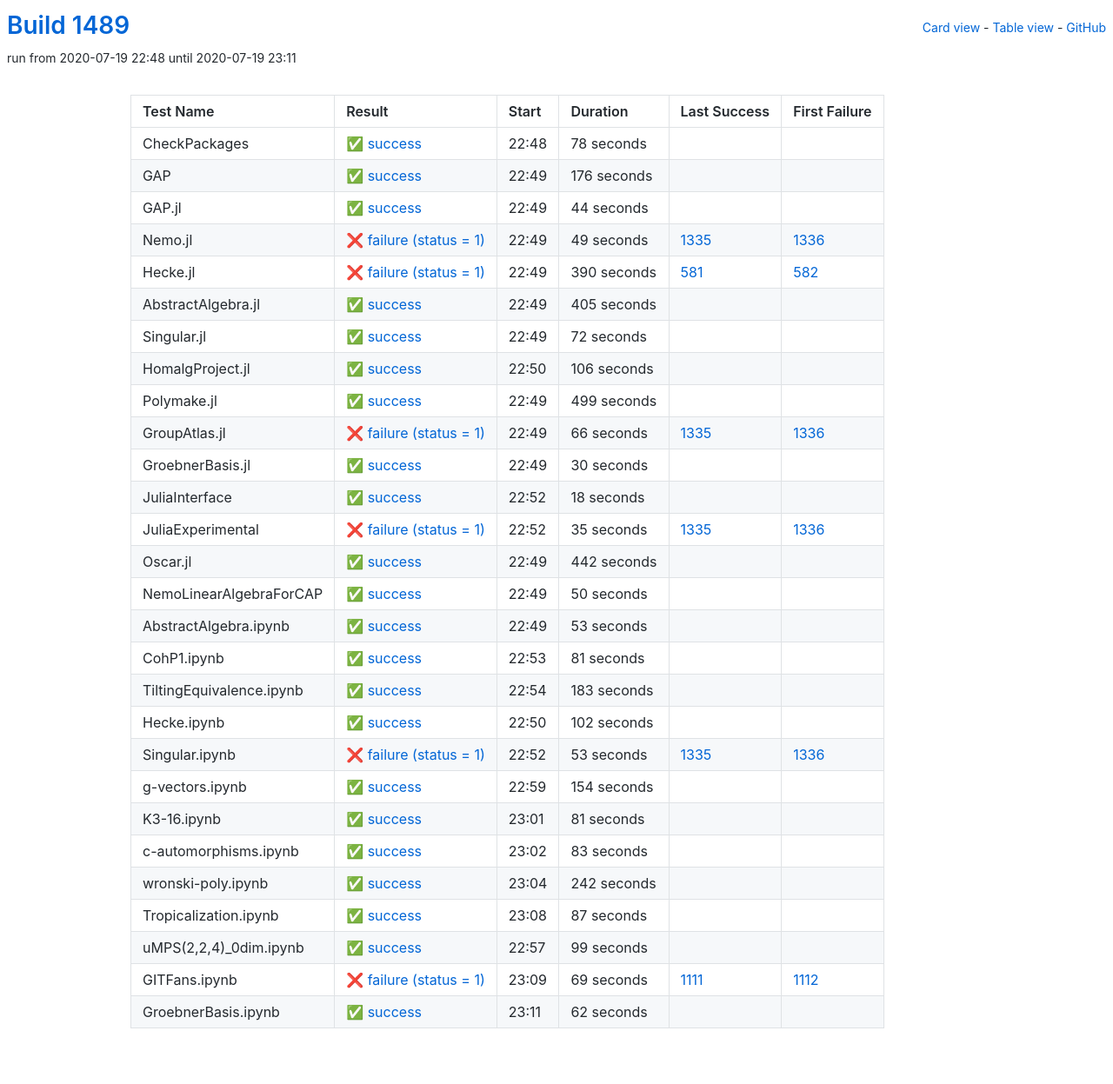
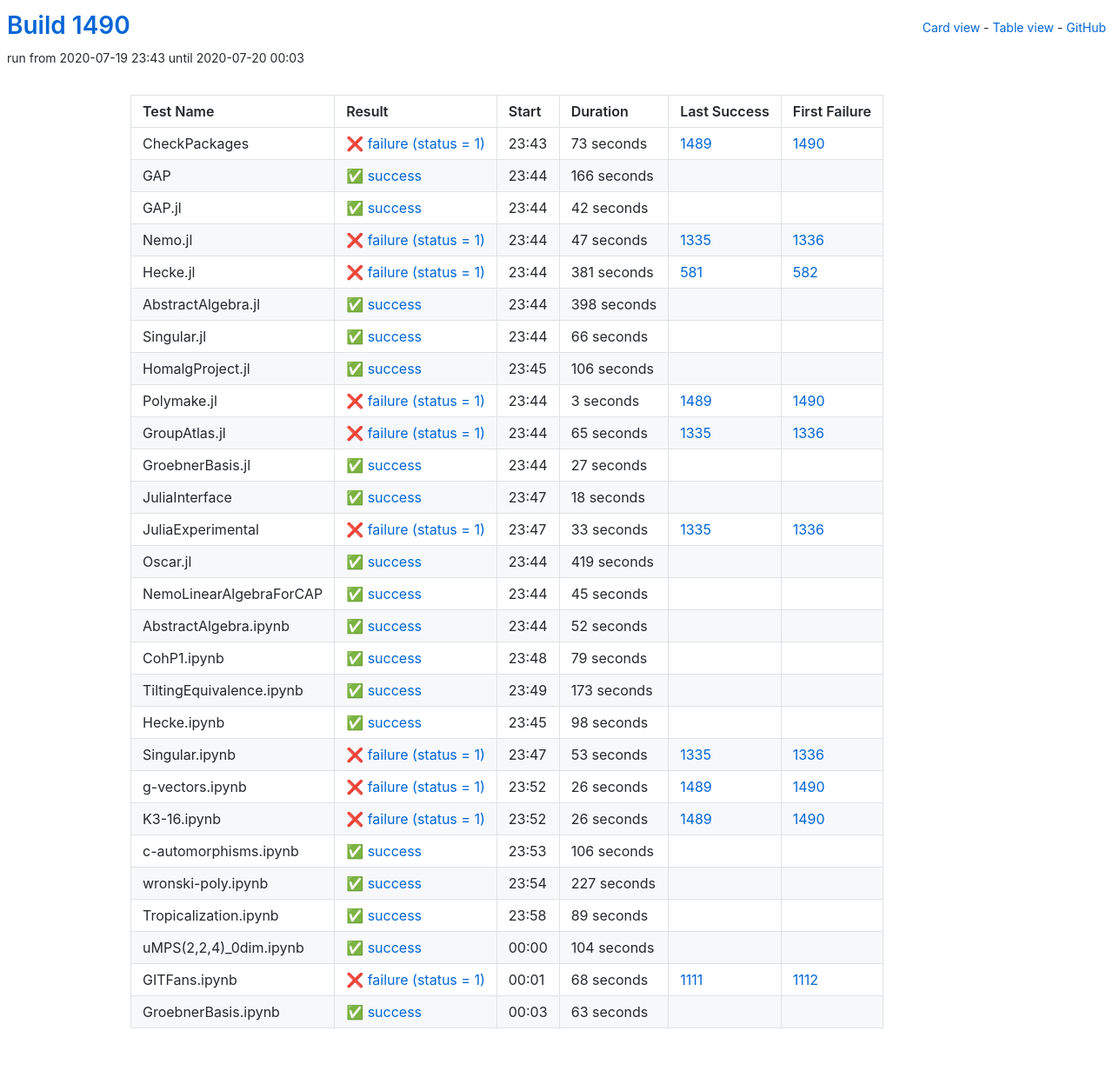
Before and after one commit to oscar-system/oscar-ci-status-1.4, a Jekyll site: the page built from table.html, in a window 1280 px wide. Shown: the whole page at 87% size. Built offline with Jekyll 4.4.1, drawn with Linux system fonts in a browser that asks for light colours.

Commit message:
Build #1490

```diff
--- a/_data/ci.yml
+++ b/_data/ci.yml
@@ -1,6 +1,6 @@
 ---
-build: 1489
-build_url: https://oscarci.mathematik.uni-kl.de/job/oscar-julia-1.4/1489/
+build: 1490
+build_url: https://oscarci.mathematik.uni-kl.de/job/oscar-julia-1.4/1490/
 job: oscar-julia-1.4
 organization: oscar-system
 repo: oscar-ci-status-1.4
@@ -8,92 +8,92 @@ repourl: https://github.com/oscar-system/oscar-ci-status-1.4
 tests:
 - name: CheckPackages
   id: checkpackages
-  log: https://oscarci.mathematik.uni-kl.de/job/oscar-julia-1.4/1489/artifact/logs/build-1489/CheckPackages.log
-  start: 2020-07-19 22:48
+  log: https://oscarci.mathematik.uni-kl.de/job/oscar-julia-1.4/1490/artifact/logs/build-1490/CheckPackages.log
+  start: 2020-07-19 23:43
+  success: false
+  exitcode: 1
+  status: failure
+  duration: 73
+  last_success: 1489
+  last_success_url: https://oscarci.mathematik.uni-kl.de/job/oscar-julia-1.4/1489/
+  first_failure: 1490
+  first_failure_url: https://oscarci.mathematik.uni-kl.de/job/oscar-julia-1.4/1490/
+- name: GAP
+  id: gap
+  log: https://oscarci.mathematik.uni-kl.de/job/oscar-julia-1.4/1490/artifact/logs/build-1490/GAP.log
+  start: 2020-07-19 23:44
   success: true
   exitcode: 0
   status: success
-  duration: 78
-  last_success: false
-  last_success_url:
-  first_failure: false
-  first_failure_url:
-- name: GAP
-  id: gap
-  log: https://oscarci.mathematik.uni-kl.de/job/oscar-julia-1.4/1489/artifact/logs/build-1489/GAP.log
-  start: 2020-07-19 22:49
-  success: true
-  exitcode: 0
-  status: success
-  duration: 176
+  duration: 166
   last_success: false
   last_success_url:
   first_failure: false
   first_failure_url:
 - name: GAP.jl
   id: gap-jl
-  log: https://oscarci.mathematik.uni-kl.de/job/oscar-julia-1.4/1489/artifact/logs/build-1489/GAP.jl.log
-  start: 2020-07-19 22:49
+  log: https://oscarci.mathematik.uni-kl.de/job/oscar-julia-1.4/1490/artifact/logs/build-1490/GAP.jl.log
+  start: 2020-07-19 23:44
   success: true
   exitcode: 0
   status: success
-  duration: 44
+  duration: 42
   last_success: false
   last_success_url:
   first_failure: false
   first_failure_url:
 - name: Nemo.jl
   id: nemo-jl
-  log: https://oscarci.mathematik.uni-kl.de/job/oscar-julia-1.4/1489/artifact/logs/build-1489/Nemo.jl.log
-  start: 2020-07-19 22:49
+  log: https://oscarci.mathematik.uni-kl.de/job/oscar-julia-1.4/1490/artifact/logs/build-1490/Nemo.jl.log
+  start: 2020-07-19 23:44
   success: false
   exitcode: 1
   status: failure
-  duration: 49
+  duration: 47
   last_success: 1335
   last_success_url: https://oscarci.mathematik.uni-kl.de/job/oscar-julia-1.4/1335/
   first_failure: 1336
   first_failure_url: https://oscarci.mathematik.uni-kl.de/job/oscar-julia-1.4/1336/
 - name: Hecke.jl
   id: hecke-jl
-  log: https://oscarci.mathematik.uni-kl.de/job/oscar-julia-1.4/1489/artifact/logs/build-1489/Hecke.jl.log
-  start: 2020-07-19 22:49
+  log: https://oscarci.mathematik.uni-kl.de/job/oscar-julia-1.4/1490/artifact/logs/build-1490/Hecke.jl.log
+  start: 2020-07-19 23:44
   success: false
   exitcode: 1
   status: failure
-  duration: 390
+  duration: 381
   last_success: 581
   last_success_url: https://oscarci.mathematik.uni-kl.de/job/oscar-julia-1.4/581/
   first_failure: 582
   first_failure_url: https://oscarci.mathematik.uni-kl.de/job/oscar-julia-1.4/582/
 - name: AbstractAlgebra.jl
   id: abstractalgebra-jl
-  log: https://oscarci.mathematik.uni-kl.de/job/oscar-julia-1.4/1489/artifact/logs/build-1489/AbstractAlgebra.jl.log
-  start: 2020-07-19 22:49
+  log: https://oscarci.mathematik.uni-kl.de/job/oscar-julia-1.4/1490/artifact/logs/build-1490/AbstractAlgebra.jl.log
+  start: 2020-07-19 23:44
   success: true
   exitcode: 0
   status: success
-  duration: 405
+  duration: 398
   last_success: false
   last_success_url:
   first_failure: false
   first_failure_url:
 - name: Singular.jl
   id: singular-jl
-  log: https://oscarci.mathematik.uni-kl.de/job/oscar-julia-1.4/1489/artifact/logs/build-1489/Singular.jl.log
-  start: 2020-07-19 22:49
+  log: https://oscarci.mathematik.uni-kl.de/job/oscar-julia-1.4/1490/artifact/logs/build-1490/Singular.jl.log
+  start: 2020-07-19 23:44
   success: true
   exitcode: 0
   status: success
-  duration: 72
+  duration: 66
   last_success: false
   last_success_url:
   first_failure: false
   first_failure_url:
 - name: HomalgProject.jl
   id: homalgproject-jl
-  log: https://oscarci.mathematik.uni-kl.de/job/oscar-julia-1.4/1489/artifact/logs/build-1489/HomalgProject.jl.log
-  start: 2020-07-19 22:50
+  log: https://oscarci.mathematik.uni-kl.de/job/oscar-julia-1.4/1490/artifact/logs/build-1490/HomalgProject.jl.log
+  start: 2020-07-19 23:45
   success: true
   exitcode: 0
   status: success
@@ -104,44 +104,44 @@ tests:
   first_failure_url:
 - name: Polymake.jl
   id: polymake-jl
-  log: https://oscarci.mathematik.uni-kl.de/job/oscar-julia-1.4/1489/artifact/logs/build-1489/Polymake.jl.log
-  start: 2020-07-19 22:49
-  success: true
-  exitcode: 0
-  status: success
-  duration: 499
-  last_success: false
-  last_success_url:
-  first_failure: false
-  first_failure_url:
-- name: GroupAtlas.jl
-  id: groupatlas-jl
-  log: https://oscarci.mathematik.uni-kl.de/job/oscar-julia-1.4/1489/artifact/logs/build-1489/GroupAtlas.jl.log
-  start: 2020-07-19 22:49
+  log: https://oscarci.mathematik.uni-kl.de/job/oscar-julia-1.4/1490/artifact/logs/build-1490/Polymake.jl.log
+  start: 2020-07-19 23:44
   success: false
   exitcode: 1
   status: failure
-  duration: 66
+  duration: 3
+  last_success: 1489
+  last_success_url: https://oscarci.mathematik.uni-kl.de/job/oscar-julia-1.4/1489/
+  first_failure: 1490
+  first_failure_url: https://oscarci.mathematik.uni-kl.de/job/oscar-julia-1.4/1490/
+- name: GroupAtlas.jl
+  id: groupatlas-jl
+  log: https://oscarci.mathematik.uni-kl.de/job/oscar-julia-1.4/1490/artifact/logs/build-1490/GroupAtlas.jl.log
+  start: 2020-07-19 23:44
+  success: false
+  exitcode: 1
+  status: failure
+  duration: 65
   last_success: 1335
   last_success_url: https://oscarci.mathematik.uni-kl.de/job/oscar-julia-1.4/1335/
   first_failure: 1336
   first_failure_url: https://oscarci.mathematik.uni-kl.de/job/oscar-julia-1.4/1336/
 - name: GroebnerBasis.jl
   id: groebnerbasis-jl
-  log: https://oscarci.mathematik.uni-kl.de/job/oscar-julia-1.4/1489/artifact/logs/build-1489/GroebnerBasis.jl.log
-  start: 2020-07-19 22:49
+  log: https://oscarci.mathematik.uni-kl.de/job/oscar-julia-1.4/1490/artifact/logs/build-1490/GroebnerBasis.jl.log
+  start: 2020-07-19 23:44
   success: true
   exitcode: 0
   status: success
-  duration: 30
+  duration: 27
   last_success: false
   last_success_url:
   first_failure: false
   first_failure_url:
 - name: JuliaInterface
   id: juliainterface
-  log: https://oscarci.mathematik.uni-kl.de/job/oscar-julia-1.4/1489/artifact/logs/build-1489/JuliaInterface.log
-  start: 2020-07-19 22:52
+  log: https://oscarci.mathematik.uni-kl.de/job/oscar-julia-1.4/1490/artifact/logs/build-1490/JuliaInterface.log
+  start: 2020-07-19 23:47
   success: true
   exitcode: 0
   status: success
@@ -152,92 +152,92 @@ tests:
   first_failure_url:
 - name: JuliaExperimental
   id: juliaexperimental
-  log: https://oscarci.mathematik.uni-kl.de/job/oscar-julia-1.4/1489/artifact/logs/build-1489/JuliaExperimental.log
-  start: 2020-07-19 22:52
+  log: https://oscarci.mathematik.uni-kl.de/job/oscar-julia-1.4/1490/artifact/logs/build-1490/JuliaExperimental.log
+  start: 2020-07-19 23:47
   success: false
   exitcode: 1
   status: failure
-  duration: 35
+  duration: 33
   last_success: 1335
   last_success_url: https://oscarci.mathematik.uni-kl.de/job/oscar-julia-1.4/1335/
   first_failure: 1336
   first_failure_url: https://oscarci.mathematik.uni-kl.de/job/oscar-julia-1.4/1336/
 - name: Oscar.jl
   id: oscar-jl
-  log: https://oscarci.mathematik.uni-kl.de/job/oscar-julia-1.4/1489/artifact/logs/build-1489/Oscar.jl.log
-  start: 2020-07-19 22:49
+  log: https://oscarci.mathematik.uni-kl.de/job/oscar-julia-1.4/1490/artifact/logs/build-1490/Oscar.jl.log
+  start: 2020-07-19 23:44
   success: true
   exitcode: 0
   status: success
-  duration: 442
+  duration: 419
   last_success: false
   last_success_url:
   first_failure: false
   first_failure_url:
 - name: NemoLinearAlgebraForCAP
   id: nemolinearalgebraforcap
-  log: https://oscarci.mathematik.uni-kl.de/job/oscar-julia-1.4/1489/artifact/logs/build-1489/NemoLinearAlgebraForCAP.log
-  start: 2020-07-19 22:49
+  log: https://oscarci.mathematik.uni-kl.de/job/oscar-julia-1.4/1490/artifact/logs/build-1490/NemoLinearAlgebraForCAP.log
+  start: 2020-07-19 23:44
   success: true
   exitcode: 0
   status: success
-  duration: 50
+  duration: 45
   last_success: false
   last_success_url:
   first_failure: false
   first_failure_url:
 - name: AbstractAlgebra.ipynb
   id: abstractalgebra-ipynb
-  log: https://oscarci.mathematik.uni-kl.de/job/oscar-julia-1.4/1489/artifact/logs/build-1489/AbstractAlgebra.ipynb.log
-  start: 2020-07-19 22:49
+  log: https://oscarci.mathematik.uni-kl.de/job/oscar-julia-1.4/1490/artifact/logs/build-1490/AbstractAlgebra.ipynb.log
+  start: 2020-07-19 23:44
   success: true
   exitcode: 0
   status: success
-  duration: 53
+  duration: 52
   last_success: false
   last_success_url:
   first_failure: false
   first_failure_url:
 - name: CohP1.ipynb
   id: cohp1-ipynb
-  log: https://oscarci.mathematik.uni-kl.de/job/oscar-julia-1.4/1489/artifact/logs/build-1489/CohP1.ipynb.log
-  start: 2020-07-19 22:53
+  log: https://oscarci.mathematik.uni-kl.de/job/oscar-julia-1.4/1490/artifact/logs/build-1490/CohP1.ipynb.log
+  start: 2020-07-19 23:48
   success: true
   exitcode: 0
   status: success
-  duration: 81
+  duration: 79
   last_success: false
   last_success_url:
   first_failure: false
   first_failure_url:
 - name: TiltingEquivalence.ipynb
   id: tiltingequivalence-ipynb
-  log: https://oscarci.mathematik.uni-kl.de/job/oscar-julia-1.4/1489/artifact/logs/build-1489/TiltingEquivalence.ipynb.log
-  start: 2020-07-19 22:54
+  log: https://oscarci.mathematik.uni-kl.de/job/oscar-julia-1.4/1490/artifact/logs/build-1490/TiltingEquivalence.ipynb.log
+  start: 2020-07-19 23:49
   success: true
   exitcode: 0
   status: success
-  duration: 183
+  duration: 173
   last_success: false
   last_success_url:
   first_failure: false
   first_failure_url:
 - name: Hecke.ipynb
   id: hecke-ipynb
-  log: https://oscarci.mathematik.uni-kl.de/job/oscar-julia-1.4/1489/artifact/logs/build-1489/Hecke.ipynb.log
-  start: 2020-07-19 22:50
+  log: https://oscarci.mathematik.uni-kl.de/job/oscar-julia-1.4/1490/artifact/logs/build-1490/Hecke.ipynb.log
+  start: 2020-07-19 23:45
   success: true
   exitcode: 0
   status: success
-  duration: 102
+  duration: 98
   last_success: false
   last_success_url:
   first_failure: false
   first_failure_url:
 - name: Singular.ipynb
   id: singular-ipynb
-  log: https://oscarci.mathematik.uni-kl.de/job/oscar-julia-1.4/1489/artifact/logs/build-1489/Singular.ipynb.log
-  start: 2020-07-19 22:52
+  log: https://oscarci.mathematik.uni-kl.de/job/oscar-julia-1.4/1490/artifact/logs/build-1490/Singular.ipynb.log
+  start: 2020-07-19 23:47
   success: false
   exitcode: 1
   status: failure
@@ -248,96 +248,96 @@ tests:
   first_failure_url: https://oscarci.mathematik.uni-kl.de/job/oscar-julia-1.4/1336/
 - name: g-vectors.ipynb
   id: g-vectors-ipynb
-  log: https://oscarci.mathematik.uni-kl.de/job/oscar-julia-1.4/1489/artifact/logs/build-1489/g-vectors.ipynb.log
-  start: 2020-07-19 22:59
+  log: https://oscarci.mathematik.uni-kl.de/job/oscar-julia-1.4/1490/artifact/logs/build-1490/g-vectors.ipynb.log
+  start: 2020-07-19 23:52
+  success: false
+  exitcode: 1
+  status: failure
+  duration: 26
+  last_success: 1489
+  last_success_url: https://oscarci.mathematik.uni-kl.de/job/oscar-julia-1.4/1489/
+  first_failure: 1490
+  first_failure_url: https://oscarci.mathematik.uni-kl.de/job/oscar-julia-1.4/1490/
+- name: K3-16.ipynb
+  id: k3-16-ipynb
+  log: https://oscarci.mathematik.uni-kl.de/job/oscar-julia-1.4/1490/artifact/logs/build-1490/K3-16.ipynb.log
+  start: 2020-07-19 23:52
+  success: false
+  exitcode: 1
+  status: failure
+  duration: 26
+  last_success: 1489
+  last_success_url: https://oscarci.mathematik.uni-kl.de/job/oscar-julia-1.4/1489/
+  first_failure: 1490
+  first_failure_url: https://oscarci.mathematik.uni-kl.de/job/oscar-julia-1.4/1490/
+- name: c-automorphisms.ipynb
+  id: c-automorphisms-ipynb
+  log: https://oscarci.mathematik.uni-kl.de/job/oscar-julia-1.4/1490/artifact/logs/build-1490/c-automorphisms.ipynb.log
+  start: 2020-07-19 23:53
   success: true
   exitcode: 0
   status: success
-  duration: 154
-  last_success: false
-  last_success_url:
-  first_failure: false
-  first_failure_url:
-- name: K3-16.ipynb
-  id: k3-16-ipynb
-  log: https://oscarci.mathematik.uni-kl.de/job/oscar-julia-1.4/1489/artifact/logs/build-1489/K3-16.ipynb.log
-  start: 2020-07-19 23:01
-  success: true
-  exitcode: 0
-  status: success
-  duration: 81
-  last_success: false
-  last_success_url:
-  first_failure: false
-  first_failure_url:
-- name: c-automorphisms.ipynb
-  id: c-automorphisms-ipynb
-  log: https://oscarci.mathematik.uni-kl.de/job/oscar-julia-1.4/1489/artifact/logs/build-1489/c-automorphisms.ipynb.log
-  start: 2020-07-19 23:02
-  success: true
-  exitcode: 0
-  status: success
-  duration: 83
+  duration: 106
   last_success: false
   last_success_url:
   first_failure: false
   first_failure_url:
 - name: wronski-poly.ipynb
   id: wronski-poly-ipynb
-  log: https://oscarci.mathematik.uni-kl.de/job/oscar-julia-1.4/1489/artifact/logs/build-1489/wronski-poly.ipynb.log
-  start: 2020-07-19 23:04
+  log: https://oscarci.mathematik.uni-kl.de/job/oscar-julia-1.4/1490/artifact/logs/build-1490/wronski-poly.ipynb.log
+  start: 2020-07-19 23:54
   success: true
   exitcode: 0
   status: success
-  duration: 242
+  duration: 227
   last_success: false
   last_success_url:
   first_failure: false
   first_failure_url:
 - name: Tropicalization.ipynb
   id: tropicalization-ipynb
-  log: https://oscarci.mathematik.uni-kl.de/job/oscar-julia-1.4/1489/artifact/logs/build-1489/Tropicalization.ipynb.log
-  start: 2020-07-19 23:08
+  log: https://oscarci.mathematik.uni-kl.de/job/oscar-julia-1.4/1490/artifact/logs/build-1490/Tropicalization.ipynb.log
+  start: 2020-07-19 23:58
   success: true
   exitcode: 0
   status: success
-  duration: 87
+  duration: 89
   last_success: false
   last_success_url:
   first_failure: false
   first_failure_url:
 - name: uMPS(2,2,4)_0dim.ipynb
   id: umps-2-2-4-0dim-ipynb
-  log: https://oscarci.mathematik.uni-kl.de/job/oscar-julia-1.4/1489/artifact/logs/build-1489/uMPS-2-2-4-_0dim.ipynb.log
-  start: 2020-07-19 22:57
+  log: https://oscarci.mathematik.uni-kl.de/job/oscar-julia-1.4/1490/artifact/logs/build-1490/uMPS-2-2-4-_0dim.ipynb.log
+  start: 2020-07-20 00:00
   success: true
   exitcode: 0
   status: success
-  duration: 99
+  duration: 104
   last_success: false
   last_success_url:
   first_failure: false
   first_failure_url:
 - name: GITFans.ipynb
   id: gitfans-ipynb
-  log: https://oscarci.mathematik.uni-kl.de/job/oscar-julia-1.4/1489/artifact/logs/build-1489/GITFans.ipynb.log
-  start: 2020-07-19 23:09
+  log: https://oscarci.mathematik.uni-kl.de/job/oscar-julia-1.4/1490/artifact/logs/build-1490/GITFans.ipynb.log
+  start: 2020-07-20 00:01
   success: false
   exitcode: 1
   status: failure
-  duration: 69
+  duration: 68
   last_success: 1111
   last_success_url: https://oscarci.mathematik.uni-kl.de/job/oscar-julia-1.4/1111/
   first_failure: 1112
   first_failure_url: https://oscarci.mathematik.uni-kl.de/job/oscar-julia-1.4/1112/
 - name: GroebnerBasis.ipynb
   id: groebnerbasis-ipynb
-  log: https://oscarci.mathematik.uni-kl.de/job/oscar-julia-1.4/1489/artifact/logs/build-1489/GroebnerBasis.ipynb.log
-  start: 2020-07-19 23:11
+  log: https://oscarci.mathematik.uni-kl.de/job/oscar-julia-1.4/1490/artifact/logs/build-1490/GroebnerBasis.ipynb.log
+  start: 2020-07-20 00:03
   success: true
   exitcode: 0
   status: success
-  duration: 62
+  duration: 63
   last_success: false
   last_success_url:
   first_failure: false
```
Also changed, not shown: README.md.
